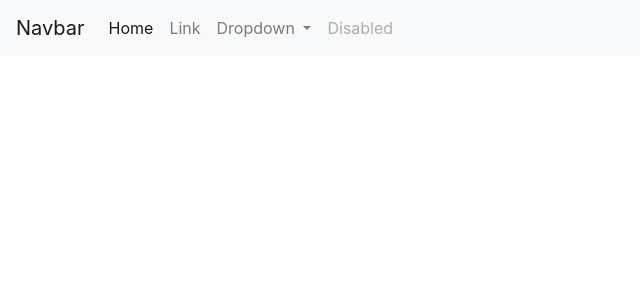
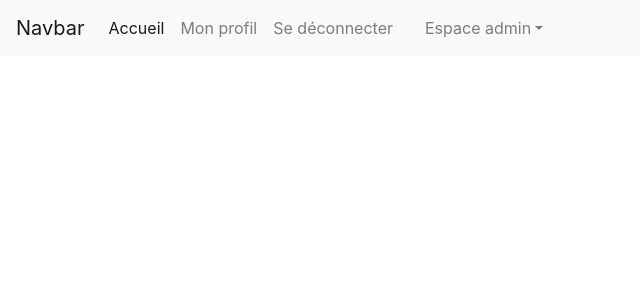
Before and after one commit to JB-Ginguene/sortir.com, a Symfony app: template templates/base.html.twig in a window 1280 px wide. Shown: the top 300 px of the page, without its empty margins (0-640 px from the left). Run offline with Twig, Linux system fonts and the light colour scheme; the template is opened without the code that fills it, so the values that code supplies are empty; some libraries are stand-ins or nearby versions.

Commit message:
MainController et navbar

```diff
--- a/templates/menu/nav.html.twig
+++ b/templates/menu/nav.html.twig
@@ -1,30 +1,33 @@
-<nav class="navbar navbar-expand-lg navbar-light bg-light">
-    <a class="navbar-brand" href="#">Navbar</a>
-    <button class="navbar-toggler" type="button" data-toggle="collapse" data-target="#navbarSupportedContent" aria-controls="navbarSupportedContent" aria-expanded="false" aria-label="Toggle navigation">
-        <span class="navbar-toggler-icon"></span>
-    </button>
-
+<nav class="navbar navbar-expand-lg navbar-light bg-light justify-content-between">
+    <div>
+        <a class="navbar-brand" href="#">Navbar</a>
+        <button class="navbar-toggler" type="button" data-toggle="collapse" data-target="#navbarSupportedContent"
+                aria-controls="navbarSupportedContent" aria-expanded="false" aria-label="Toggle navigation">
+            <span class="navbar-toggler-icon"></span>
+        </button>
+    </div>
     <div class="collapse navbar-collapse" id="navbarSupportedContent">
         <ul class="navbar-nav mr-auto">
             <li class="nav-item active">
-                <a class="nav-link" href="#">Home <span class="sr-only">(current)</span></a>
+                <a class="nav-link" href="#">Accueil<span class="sr-only">(current)</span></a>
             </li>
             <li class="nav-item">
-                <a class="nav-link" href="#">Link</a>
+                <a class="nav-link" href="#">Mon profil</a>
+            </li
+            <li class="nav-item">
+                <a class="nav-link" href="#">Se déconnecter</a>
+            </li>
+            <li class="nav-item">
+                <a class="nav-link" href="#"></a>
             </li>
             <li class="nav-item dropdown">
-                <a class="nav-link dropdown-toggle" href="#" id="navbarDropdown" role="button" data-toggle="dropdown" aria-haspopup="true" aria-expanded="false">
-                    Dropdown
-                </a>
+                <a class="nav-link dropdown-toggle" href="#" id="navbarDropdown" role="button" data-toggle="dropdown"
+                   aria-haspopup="true" aria-expanded="false">Espace admin</a>
                 <div class="dropdown-menu" aria-labelledby="navbarDropdown">
-                    <a class="dropdown-item" href="#">Action</a>
-                    <a class="dropdown-item" href="#">Another action</a>
+                    <a class="dropdown-item" href="#">Villes</a>
                     <div class="dropdown-divider"></div>
-                    <a class="dropdown-item" href="#">Something else here</a>
+                    <a class="dropdown-item" href="#">Sites</a>
                 </div>
-            </li>
-            <li class="nav-item">
-                <a class="nav-link disabled" href="#">Disabled</a>
             </li>
         </ul>
     </div>
```
Also changed, not shown: src/Controller/MainController.php (added, +20 -0 lines), templates/main/index.html.twig (added, +20 -0 lines).
